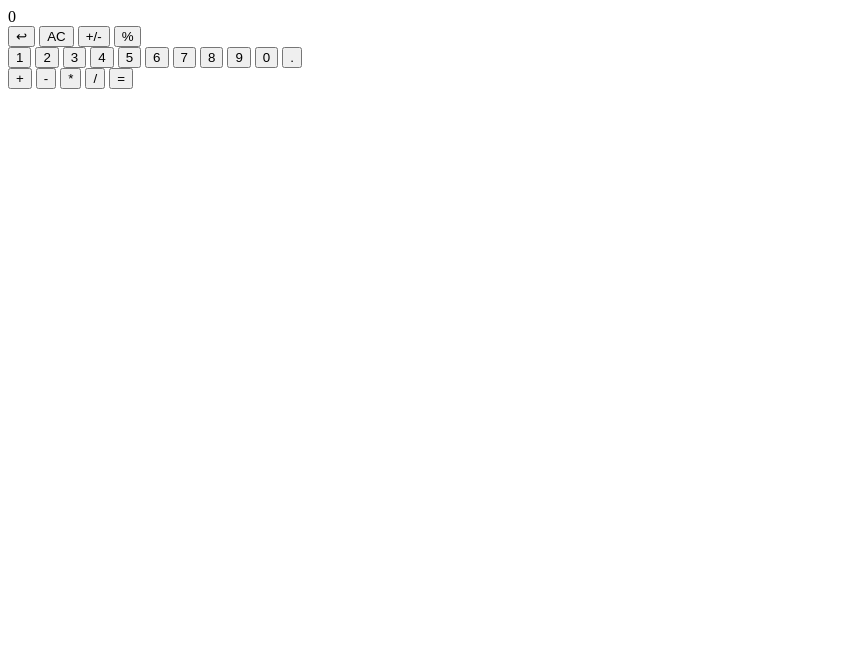
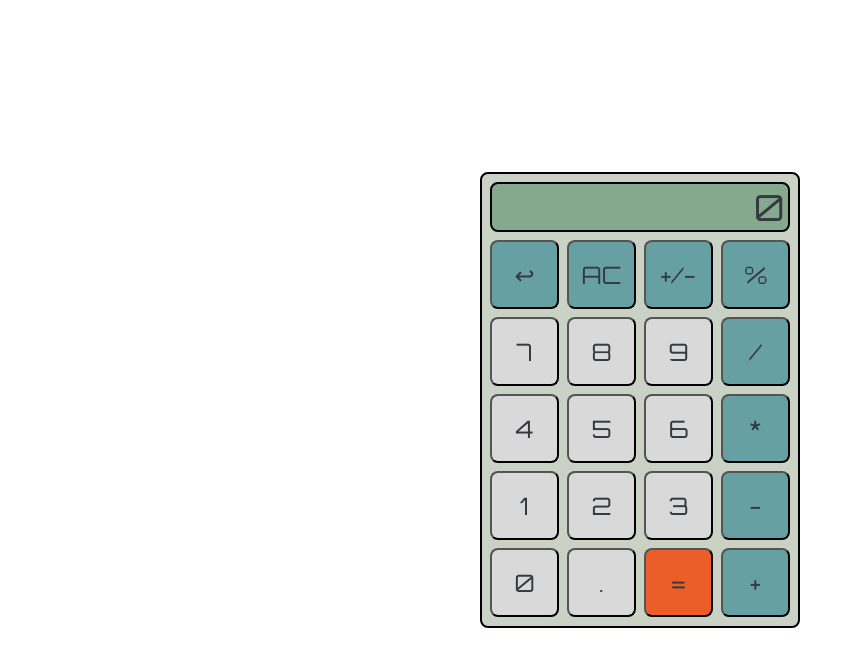
Before and after one commit to dejanpls/calculator, a plain HTML site: page index.html in a window 1280 px wide. Shown: the whole page, without its empty margins (0-855 px from the left). Drawn offline with Linux system fonts and the light colour scheme.

Commit message:
Feature: style the calculator

```diff
--- a/index.html
+++ b/index.html
@@ -4,7 +4,11 @@
 		<meta charset="utf-8">
 		<meta name="viewport" content="width=device-width, initial-scale=1">
 		<script src="script.js" defer></script>
-		<title>Calculator</title>
+		<link rel="stylesheet" href="styles.css">
+		<link rel="preconnect" href="https://fonts.googleapis.com">
+		<link rel="preconnect" href="https://fonts.gstatic.com" crossorigin>
+		<link href="https://fonts.googleapis.com/css2?family=Orbitron:wght@400..900&display=swap" rel="stylesheet">
+		<title>Dejan's Calculator</title>
 	</head>
 	<body>
 			<div class="wrapper">
@@ -16,28 +20,35 @@
 						<button class="btn absolute">+/-</button>
 						<button class="btn percentage">%</button>
 					</div>
+					<div class="numbers-operators-container">
 						<div id="numbers">
+							<button key="7" class="btn integer seven">7</button>
+							<button key="8" class="btn integer eight">8</button>
+							<button key="9" class="btn integer nine">9</button>
+
+							<button key="4" class="btn integer four">4</button>
+							<button key="5" class="btn integer five">5</button>
+							<button key="6" class="btn integer six">6</button>
+
 							<button key="1" class="btn integer one">1</button>
 							<button key="2" class="btn integer two">2</button>
 							<button key="3" class="btn integer three">3</button>
-					<button key="4" class="btn integer four">4</button>
-					<button key="5" class="btn integer five">5</button>
-					<button key="6" class="btn integer six">6</button>
-					<button key="7" class="btn integer seven">7</button>
-					<button key="8" class="btn integer eight">8</button>
-					<button key="9" class="btn integer nine">9</button>
+
 							<button key="0" class="btn integer zero">0</button>
 							<button key="." class="btn integer point">.</button>
+							<div id="equalize">
+								<button key="Enter" class="btn operator equalize">=</button>
+							</div>
 						</div>
 						<div id="operators">
+							<button key="/" class="btn operator divide">/</button>
+							<button key="*" class="btn operator multiply">*</button>
+							<button key="-" class="btn operator subtract">-</button>
 							<button key="+" class="btn operator add">+</button>
-					<button key="-" class="btn operator subtract">-</button>
-					<button key="*" class="btn operator multiply">*</button>
-					<button key="/" class="btn operator divide">/</button>
-					<button key="Enter" class="btn operator equalize">=</button>
 						</div>
 					</div>
 					<div class="footer"></div>
 				</div>
+			</div>
 	</body>
 </html>
--- a/script.js
+++ b/script.js
@@ -10,6 +10,7 @@ const undoBtn = document.querySelector("button.undo");
 integerBtns.forEach(btn => btn.addEventListener("mousedown", getOperands));
 operationBtns.forEach(btn => btn.addEventListener("mousedown", getOperator));
 operationBtns.forEach(btn => btn.addEventListener("mousedown", evaluate));
+operationBtns.forEach(btn => btn.addEventListener("mousedown", selectEvaluator));
 
 evaluateBtn.addEventListener("mousedown", evaluate);
 clearBtn.addEventListener("mousedown", clearAll);
@@ -21,6 +22,7 @@ document.addEventListener("keydown", getOperands);
 document.addEventListener("keydown", undoKey);
 document.addEventListener("keydown", getKeyOperator);
 document.addEventListener("keydown", evaluateKey);
+document.addEventListener("keydown", selectKeyEvaluator);
 
 function add (a, b) {
     return parseFloat(a) + parseFloat(b);
@@ -45,6 +47,19 @@ function operate (operandA, operandB, operator) {
 let operandA = "";
 let operandB = "";
 let operator;
+
+function selectEvaluator(e) {
+	if (operandA && !operandB && e.target.classList[2] !== "equalize") {
+		removeSelected();
+		e.target.style.background = "#54898C";
+	} else removeSelected();
+}
+
+function removeSelected() {
+	operationBtns.forEach(btn => {
+		if (btn.classList[2] !== "equalize") btn.style.background = "#66A0A3";
+	});
+}
 
 function getOperands(e) {
 	if (e.key) {
@@ -75,13 +90,13 @@ function displayNumbers() {
 }
 
 function getOperator(e) {
-    if (!operandB) if (e.target.classList[2] !== "equalize") operator = e.target.classList[2];
+    if (operandA && !operandB) if (e.target.classList[2] !== "equalize") operator = e.target.classList[2];
 }
 
 function getKeyOperator(e) {
-	const key = document.querySelector(`button.operator[key="${e.key}"]`)
+	const key = document.querySelector(`button.operator[key="${e.key}"]`);
 	if (!key) return;
-	if (!operandB) if (key.classList[2] !== "equalize") operator = key.classList[2];
+	if (operandA && !operandB) if (key.classList[2] !== "equalize") operator = key.classList[2];
 }
 
 function evaluate(e) {
@@ -89,7 +104,7 @@ function evaluate(e) {
         let result = operate (operandA, operandB, window[operator]);
         if (result === Infinity) {
         	clearAll();
-        	display.textContent = "NO WAY JOSE";
+        	display.textContent = "lol";
         }
 		else {
 			display.textContent = result.toString().slice(0, 9);
@@ -152,3 +167,15 @@ function undoKey(e) {
 	if (!key) return;
 	undoLastNumber();
 }
+
+function selectKeyEvaluator(e) {
+	const key = document.querySelector(`button.operator[key="${e.key}"]`)
+	if (!key) return;
+	if (operandA && !operandB && key.classList[2] !== "equalize") {
+		removeSelected();
+		key.style.background = "#54898C";
+
+	} else {
+		removeSelected();
+	}
+}
--- a/styles.css
+++ b/styles.css
@@ -0,0 +1,107 @@
+* {
+	box-sizing: border-box;
+	margin: 0;
+	padding: 0;
+	font-family: "Orbitron", sans-serif;
+	font-optical-sizing: auto;
+	font-weight: 400;
+	font-style: normal;
+}
+
+.wrapper {
+	display: flex;
+	justify-content: center;
+	align-items: center;
+	min-height: 100vh;
+}
+
+div.calc-container {
+	border: 2px solid #000;
+	border-radius: 8px;
+	display: flex;
+	flex-direction: column;
+	height: 456px;
+	background: #cad2c5;
+}
+
+div#input {
+	width: 300px;
+	height: 50px;
+	border: 2px solid #000;
+	font-size: 36px;
+	display: flex;
+	justify-content: flex-end;
+	align-items: center;
+	padding: 0 4px;
+	margin: 8px;
+	border-radius: 8px;
+	background: #84a98c;
+	color: #343a40;
+}
+
+div#tools {
+	display: flex;
+	justify-content: space-between;
+	margin: 0 8px;
+	margin-bottom: 8px;
+	gap: 8px;
+}
+
+div#tools .btn {
+	display: flex;
+	flex: 1 1 50px;
+	justify-content: center;
+	align-items: center;
+	height: 69px;
+	background: #66A0A3;
+}
+
+div.numbers-operators-container {
+	display: flex;
+	justify-content: space-between;
+	margin: 0 8px;
+}
+
+div.calc-container .btn {
+	font-size: 24px;
+}
+
+div#operators {
+	display: flex;
+	flex-direction: column;
+	gap: 8px;
+}
+
+div#operators .btn {
+	display: flex;
+	flex: 1 1 69px;
+	justify-content: center;
+	align-items: center;
+	width: 69px;
+	background: #66A0A3;
+}
+
+div#numbers {
+	display: flex;
+	width: 231px;
+	flex-wrap: wrap;
+	gap: 8px;
+}
+
+div#numbers .btn {
+	display: flex;
+	height: 69px;
+	width: 69px;
+	justify-content: center;
+	align-items: center;
+	background: #D9D9D9;
+}
+
+div#equalize .btn {
+	background: #eb5e28;
+}
+
+.btn {
+	border-radius: 8px;
+	color: #343a40;
+}
```
Also changed, not shown: 1 other file. Lines whose indentation alone changed are shown as unchanged.
